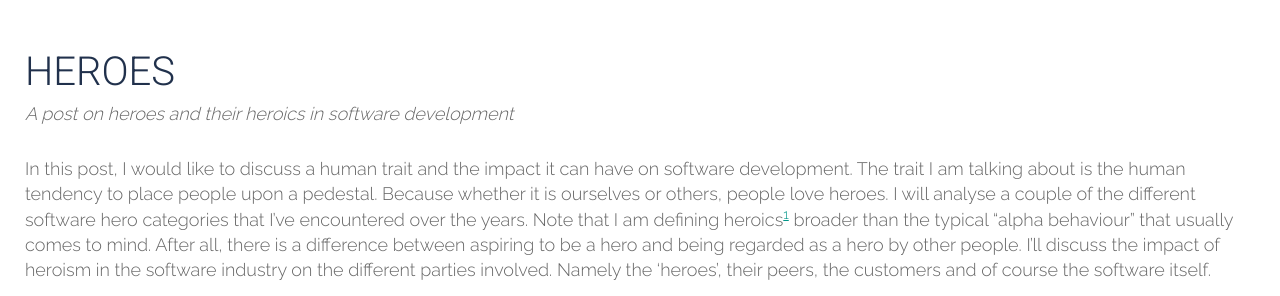
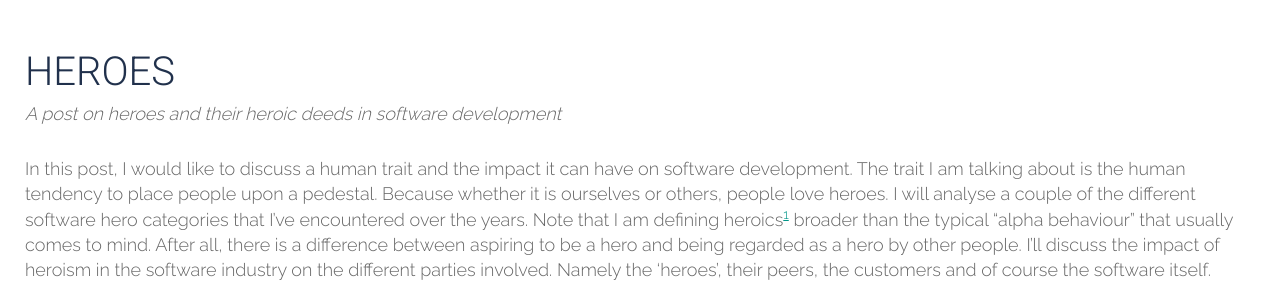
Before and after one commit to tripledio/tripledio.github.io, a Jekyll site: the page built from _posts/2018-05-31-Heroes.md, in a window 1280 px wide and 900 px high, scrolled down 459 px. Shown: the part 157-453 px from the top of the window. Built offline with Jekyll 4.4.1, drawn with Linux system fonts in a browser that asks for light colours.

Commit message:
correction

```diff
--- a/_posts/2018-05-31-Heroes.md
+++ b/_posts/2018-05-31-Heroes.md
@@ -8,7 +8,7 @@ excerpt: A post about heroics in software development. The heroic developers are
 ---
 # Heroes
 
-*A post on heroes and their heroics in software development*
+*A post on heroes and their heroic deeds in software development*
 
 In this post, I would like to discuss a human trait and the impact it can have on software development. The trait I am talking about is the human tendency to place people upon a pedestal. Because whether it is ourselves or others, people love heroes. I will analyse a couple of the different software hero categories that I've encountered over the years. Note that I am defining heroics[^hero] broader than the typical "alpha behaviour" that usually comes to mind. After all, there is a difference between aspiring to be a hero and being regarded as a hero by other people. I'll discuss the impact of heroism in the software industry on the different parties involved. Namely the 'heroes', their peers, the customers and of course the software itself.
 
```
